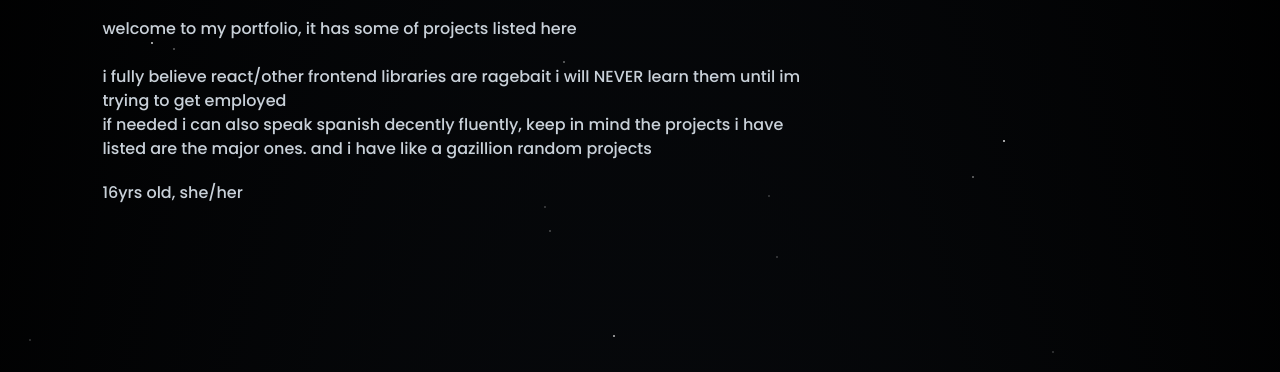
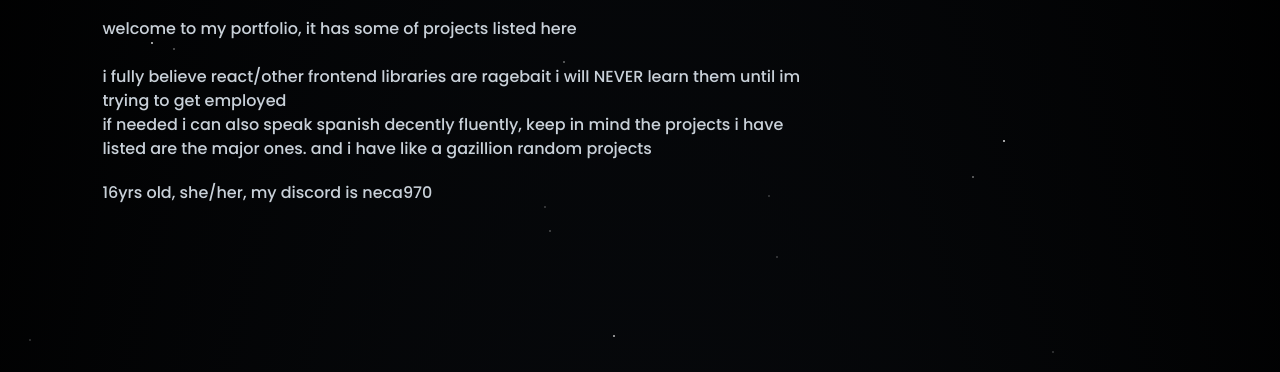
Before and after one commit to NC970/nc970.github.io, a plain HTML site: page index.html in a window 1280 px wide. Shown: the part 428-800 px from the top of the page. Drawn offline with Linux system fonts and the light colour scheme.

Commit message:
Update index.html

```diff
--- a/index.html
+++ b/index.html
@@ -254,7 +254,7 @@
   <h2>i'm nc970!!1</h2>
   <h3>ht1 programmer</h3>
   <p>welcome to my portfolio, it has some of projects listed here<br><br>i fully believe react/other frontend libraries are ragebait i will NEVER learn them until im trying to get employed<br>if needed i can also speak spanish decently fluently, keep in mind the projects i have listed are the major ones. and i have like a gazillion random projects</p>
-  <p>16yrs old, she/her</p>
+  <p>16yrs old, she/her, my discord is neca970</p>
 </section>
 <section id="about" class="about">
   <div class="about-content">
```
